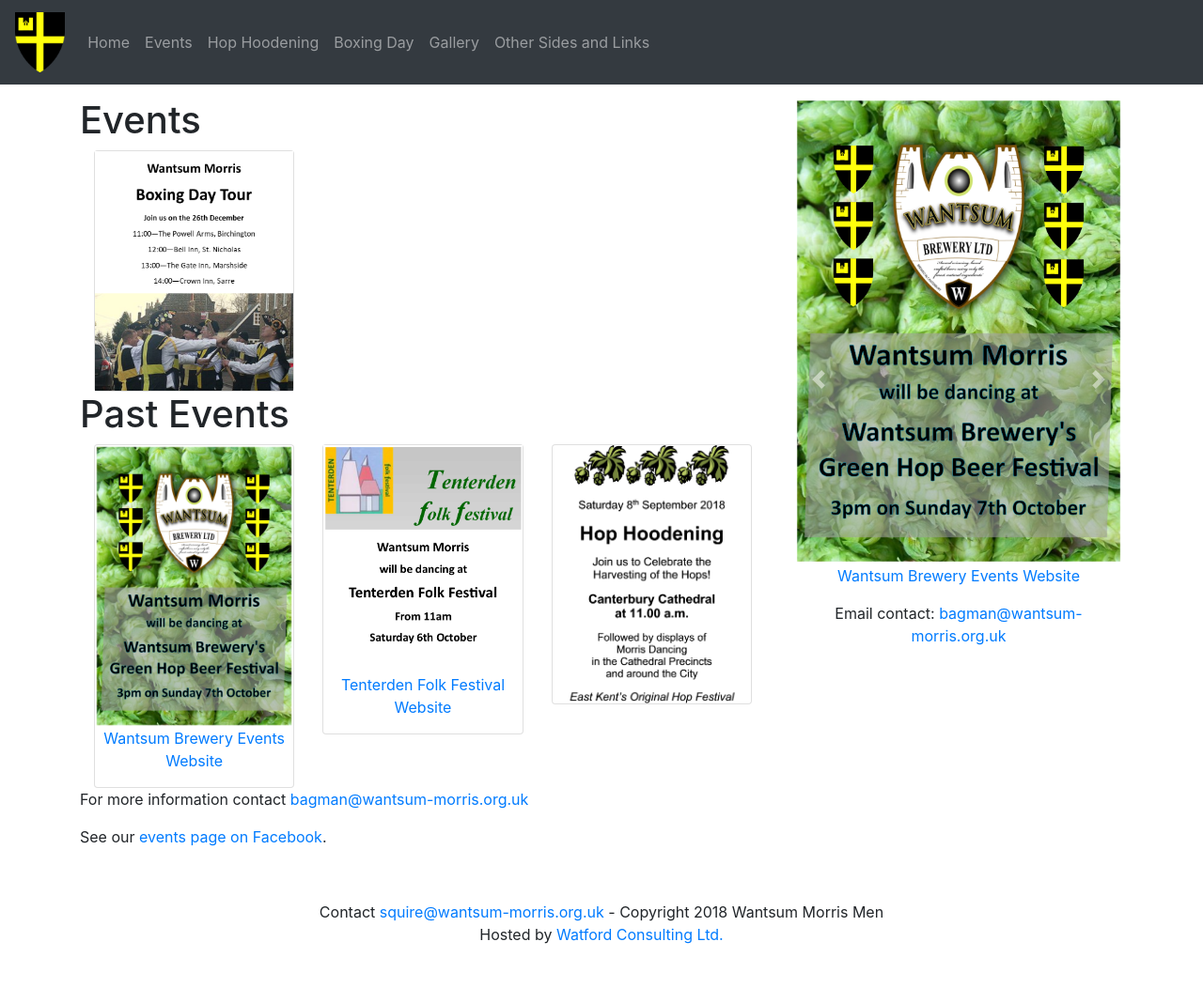
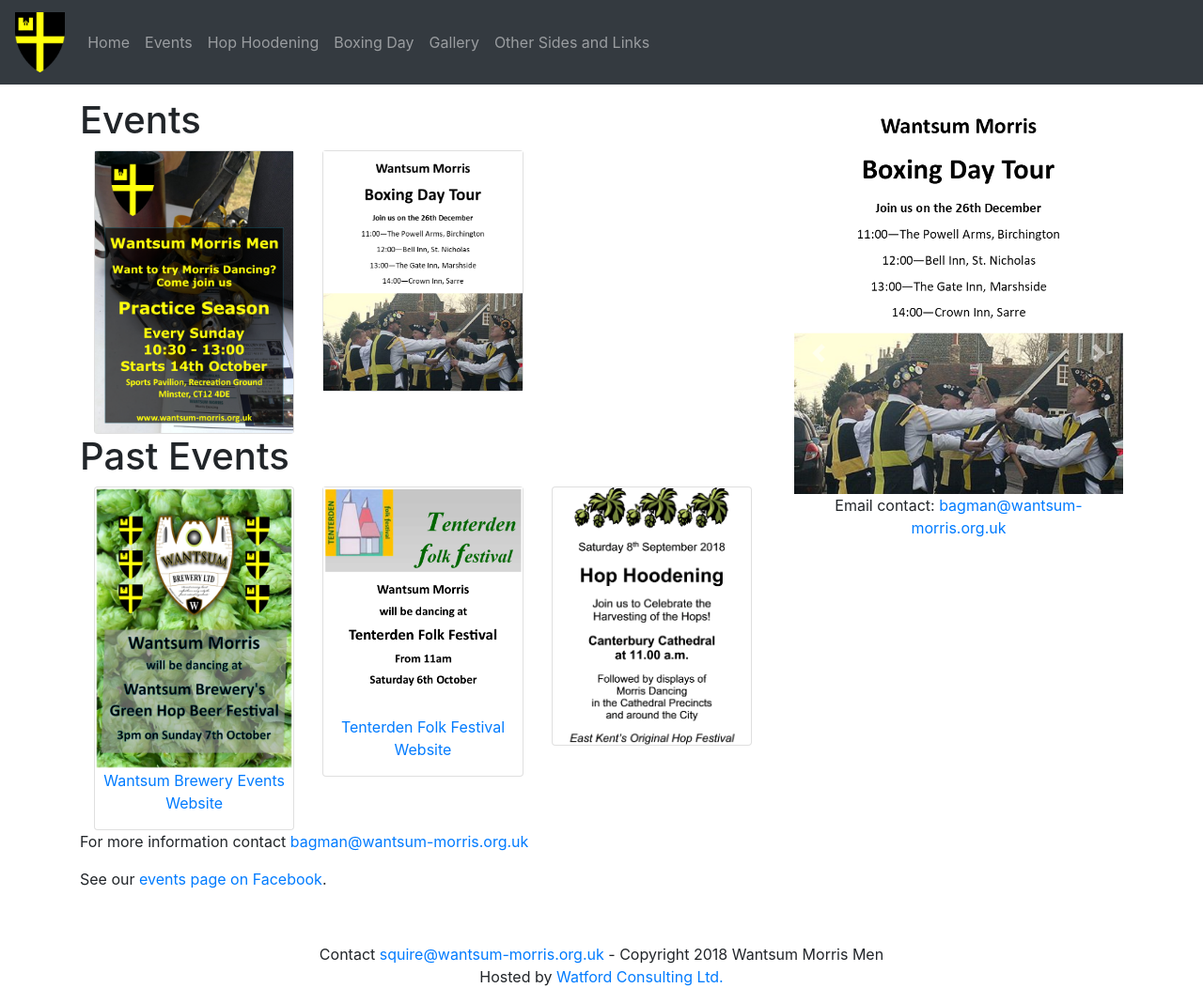
Before and after one commit to danwatford/wantsum-morris, a Jekyll site: the page built from events/index.html, in a window 1280 px wide and 1052 px high. Shown: the whole window at 94% size. Built offline with Jekyll 4.4.1, drawn with Linux system fonts in a browser that asks for light colours; nearby versions of some CDN libraries.

Commit message:
Added practice season event

```diff
--- a/_includes/footer.html
+++ b/_includes/footer.html
@@ -3,24 +3,9 @@
     <div id="footerCarousel" class="carousel slide" data-ride="carousel">
         <div class="carousel-inner">
             <div class="carousel-item active">
-                <img class="d-block img-fluid" src="/images/wantsum-morris-bells.jpeg"/>
-            </div>
-            <div class="carousel-item">
-                <a target="_blank" href="https://www.facebook.com/events/2134199560129491/">
-                    <img class="d-block img-fluid" src="/images/wantsum-brewery-2018-10-shield2.png"/>
+                <a target="_blank" href="https://www.facebook.com/events/2148212292110653/">
+                    <img class="d-block img-fluid" src="/images/practice-season-2018.png"/>
                 </a>
-                <p class="text-center">
-                    <a target="_blank" href="http://wantsumbrewery.co.uk/events.html">Wantsum Brewery Events Website</a>
-                </p>
-                <p class="text-center">Email contact: <a href="mailto:bagman@wantsum-morris.org.uk">bagman@wantsum-morris.org.uk</a></p>
-            </div>
-            <div class="carousel-item">
-                <a target="_blank" href="https://www.facebook.com/events/277296009789847/">
-                    <img class="d-block img-fluid" src="/images/wantsum-tenterden-2018.png"/>
-                </a>
-                <p class="text-center">
-                    <a target="_blank" href="http://www.tenterdenfolkfestival.org.uk/">Tenterden Folk Festival Website</a>
-                </p>
                 <p class="text-center">Email contact: <a href="mailto:bagman@wantsum-morris.org.uk">bagman@wantsum-morris.org.uk</a></p>
             </div>
             <div class="carousel-item">
@@ -28,6 +13,9 @@
                     <img class="d-block img-fluid" src="/images/boxingday-2018.png"/>
                 </a>
                 <p class="text-center">Email contact: <a href="mailto:bagman@wantsum-morris.org.uk">bagman@wantsum-morris.org.uk</a></p>
+            </div>
+            <div class="carousel-item">
+                <img class="d-block img-fluid" src="/images/wantsum-morris-bells.jpeg"/>
             </div>
         </div>
         <a class="carousel-control-prev" href="#footerCarousel" role="button" data-slide="prev">
--- a/events/index.html
+++ b/events/index.html
@@ -7,6 +7,13 @@
 
     <div class="container">
         <div class="row">
+            <div class="col-lg-4">
+                <div class="card">
+                    <a target="_blank" href="https://www.facebook.com/events/2148212292110653/">
+                        <img class="d-block img-fluid" src="/images/practice-season-2018.png"/>
+                    </a>
+                </div>
+            </div>
             <div class="col-lg-4">
                 <div class="card">
                     <a href="/boxing-day">
```
Also changed, not shown: images/practice-season-2018.png (added).
